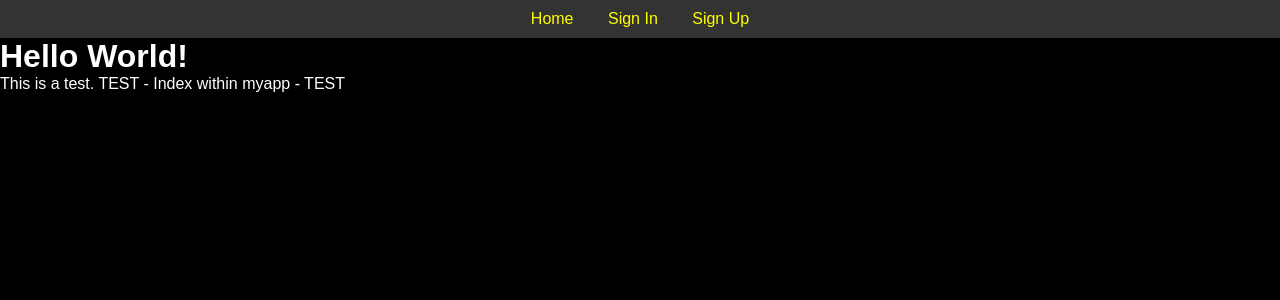
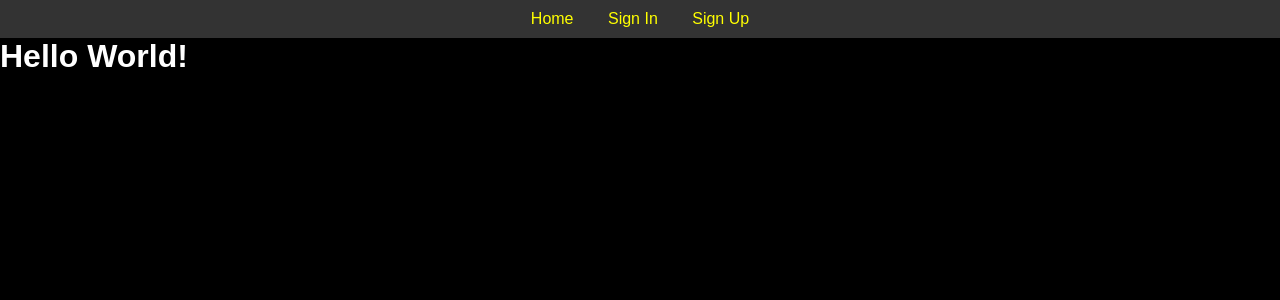
Before and after one commit to lukepratt907/Fitness-Tracker, a Django app: template FitnessTracker/myapp/templates/myapp/index.html in a window 1280 px wide. Shown: the top 300 px of the page. Run offline with Django 3.2, Linux system fonts and the light colour scheme; the template is opened without the code that fills it, so the values that code supplies are empty.

Commit message:
delete test line in index.html

```diff
--- a/FitnessTracker/myapp/templates/myapp/index.html
+++ b/FitnessTracker/myapp/templates/myapp/index.html
@@ -18,6 +18,5 @@
         </nav>
     </header>
     <h1>Hello World!</h1>
-    <p>This is a test. TEST - Index within myapp - TEST</p>
 </body>
 </html>
```
